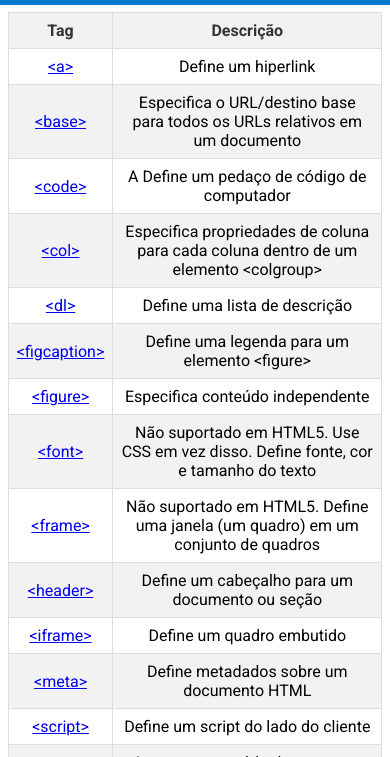
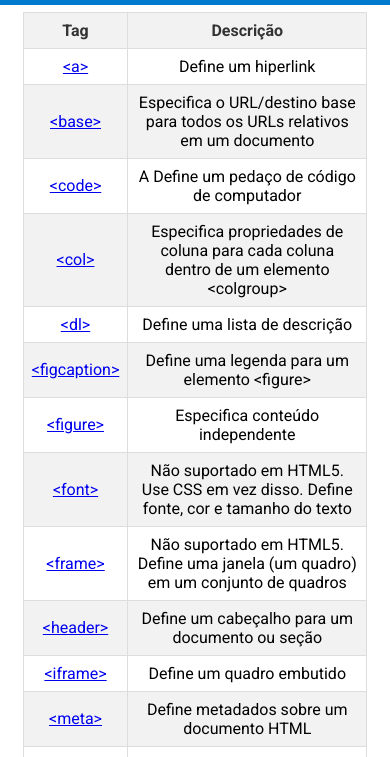
Before and after one commit to RAL25/WebReferences, a plain HTML site: page referencias.html in a window 390 px wide. Shown: the part 87-844 px from the top of the page. Drawn offline with Linux system fonts and the light colour scheme.

Commit message:
Espaçamento da borda no celular

```diff
--- a/css/style.css
+++ b/css/style.css
@@ -179,4 +179,8 @@ table {
     .equipe{
         flex-direction: column;
     }
+
+    .center{
+        max-width: 92%;
+    }
   }
```
